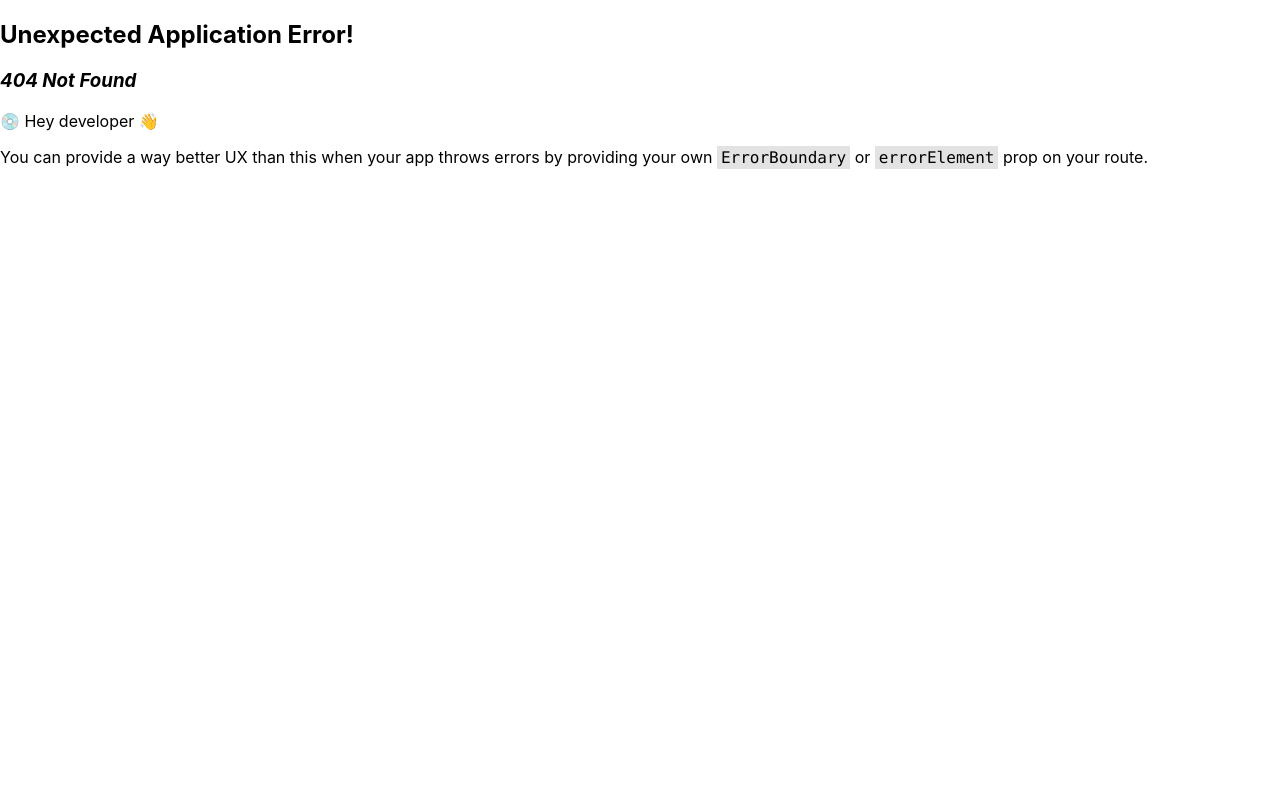
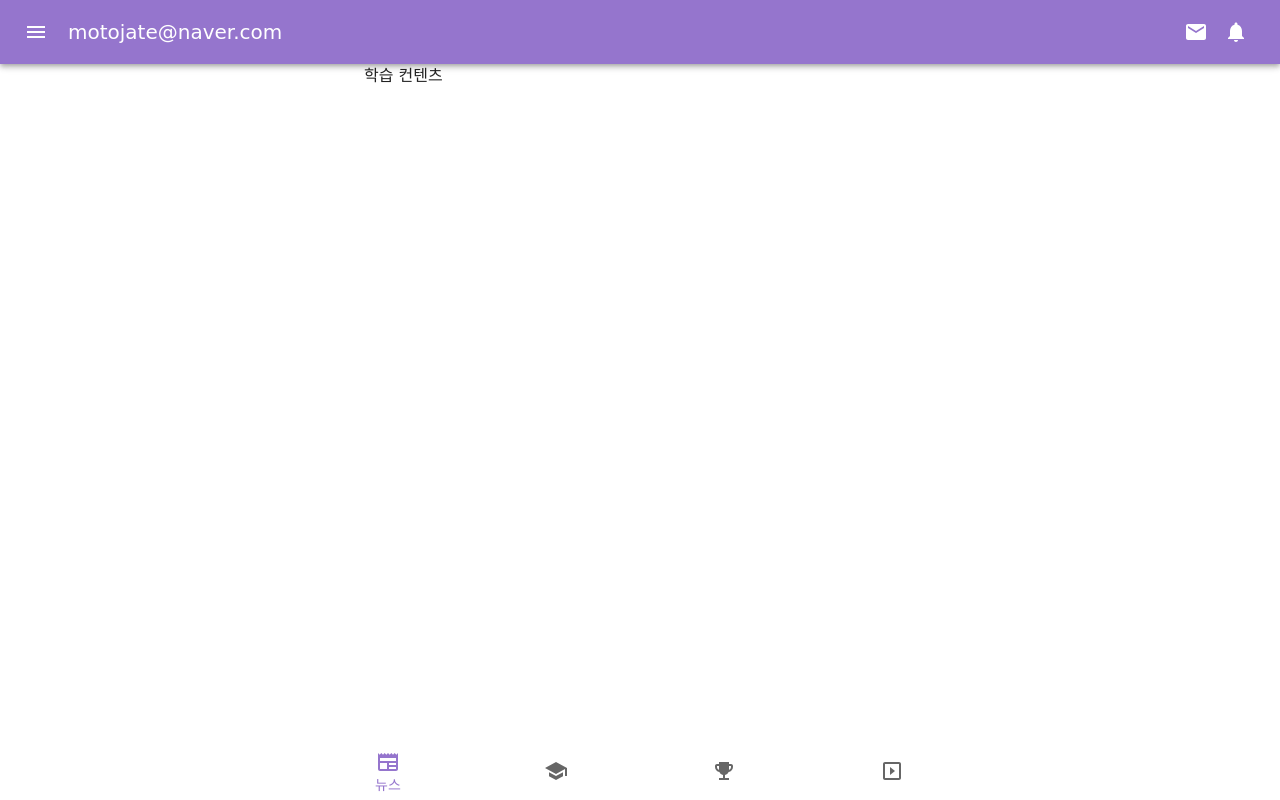
Before and after one commit to SVM-TEAM/bokka-client, a React (Create React App) app: page /home/learn in a window 1280 px wide. Before the commit this address had no page. Built offline with nearby package versions, Linux system fonts and the light colour scheme.

Commit message:
[FEAT] 메인 페이지 [RV] 신서영 - 하단 푸터 as const를 활용하여, 구체적인 타입화 적용 - 로그인 시 메인 컨텐츠 중 뉴스 페이지로 가지게 라우터 경로 수정

```diff
--- /dev/null
+++ b/src/components/molecules/contents/main/LearnContent.tsx
@@ -0,0 +1,5 @@
+const LearnContent = () => {
+  return <>학습 컨텐츠</>;
+};
+
+export default LearnContent;
--- /dev/null
+++ b/src/components/molecules/contents/main/NewsContent.tsx
@@ -0,0 +1,5 @@
+const NewsContent = () => {
+  return <>뉴스 컨텐츠</>;
+};
+
+export default NewsContent;
--- /dev/null
+++ b/src/components/molecules/contents/main/RankContent.tsx
@@ -0,0 +1,5 @@
+const RankContent = () => {
+  return <>랭킹 컨텐츠</>;
+};
+
+export default RankContent;
--- /dev/null
+++ b/src/components/molecules/contents/main/ShortsContent.tsx
@@ -0,0 +1,5 @@
+const ShortsContent = () => {
+  return <>쇼츠 컨텐츠</>;
+};
+
+export default ShortsContent;
--- a/src/components/molecules/footers/MainFooter.tsx
+++ b/src/components/molecules/footers/MainFooter.tsx
@@ -5,36 +5,49 @@ import SchoolIcon from '@mui/icons-material/School';
 import SlideshowIcon from '@mui/icons-material/Slideshow';
 import NewspaperIcon from '@mui/icons-material/Newspaper';
 import { useState } from 'react';
+import { useNavigate } from 'react-router-dom';
+import { MainFooterObjectType } from 'src/types';
+import { MAIN_FOOTER_ICONS } from 'src/constants/datas';
 
 const MainFooter = () => {
-  const [value, setValue] = useState('news');
+  const navigate = useNavigate();
+  const [value, setValue] = useState<MainFooterObjectType>(
+    MAIN_FOOTER_ICONS.NEWS
+  );
 
-  const handleChange = (event: React.SyntheticEvent, newValue: string) => {
+  const getIcon = (value: MainFooterObjectType['value']) => {
+    switch (value) {
+      case 'NEWS':
+        return <NewspaperIcon />;
+      case 'LEARN':
+        return <SchoolIcon />;
+      case 'RANK':
+        return <EmojiEventsIcon />;
+      case 'SHORTS':
+        return <SlideshowIcon />;
+    }
+  };
+
+  const handleChange = (
+    event: React.SyntheticEvent,
+    newValue: MainFooterObjectType
+  ) => {
     setValue(newValue);
+    navigate(`/home/${newValue.url}`);
   };
 
   return (
     <BottomNavigation value={value} onChange={handleChange}>
-      <BottomNavigationAction
-        label="소식"
-        value="news"
-        icon={<NewspaperIcon />}
-      />
-      <BottomNavigationAction
-        label="학습"
-        value="learn"
-        icon={<SchoolIcon />}
-      />
-      <BottomNavigationAction
-        label="랭크"
-        value="rank"
-        icon={<EmojiEventsIcon />}
-      />
-      <BottomNavigationAction
-        label="영상"
-        value="shorts"
-        icon={<SlideshowIcon />}
-      />
+      {Object.values(MAIN_FOOTER_ICONS).map((obj) => {
+        return (
+          <BottomNavigationAction
+            key={obj.value}
+            label={obj.label}
+            value={obj}
+            icon={getIcon(obj.value)}
+          />
+        );
+      })}
     </BottomNavigation>
   );
 };
--- a/src/components/molecules/forms/auth/LoginForm.tsx
+++ b/src/components/molecules/forms/auth/LoginForm.tsx
@@ -17,7 +17,8 @@ const LoginForm = () => {
       password: password,
       authProvider: 'LOCAL',
     });
-    if (result === 'SUCCESS_LOGIN') return navigate('/', { replace: true });
+    if (result === 'SUCCESS_LOGIN')
+      return navigate('/home/news', { replace: true });
     setError(true);
     setErrorHelperText(result);
   };
--- a/src/constants/datas.ts
+++ b/src/constants/datas.ts
@@ -1 +1,7 @@
 export const DEFAULT_WEB_SITE_TYPE = 'MYEONJEOB_BOKKA';
+export const MAIN_FOOTER_ICONS = {
+  NEWS: { value: 'NEWS', url: 'news', label: '뉴스' },
+  LEARN: { value: 'LEARN', url: 'learn', label: '학습' },
+  RANK: { value: 'RANK', url: 'rank', label: '랭크' },
+  SHORTS: { value: 'SHORTS', url: 'shorts', label: '쇼츠' },
+} as const;
--- a/src/pages/Main.tsx
+++ b/src/pages/Main.tsx
@@ -1,4 +1,6 @@
+import { Box } from '@mui/material';
 import { useEffect, useState } from 'react';
+import { Outlet } from 'react-router-dom';
 import PopUpModal from 'src/components/molecules/modals/PopUpModal';
 import useAppSelector from 'src/hooks/useAppSelector';
 
@@ -14,11 +16,14 @@ const HomeMain = () => {
   }, []);
 
   return (
-    <PopUpModal
-      open={modalOpen}
-      handleClose={handleModalClose}
-      content={message}
-    />
+    <Box>
+      <PopUpModal
+        open={modalOpen}
+        handleClose={handleModalClose}
+        content={message}
+      />
+      <Outlet />
+    </Box>
   );
 };
 
--- a/src/types/common.ts
+++ b/src/types/common.ts
@@ -1,3 +1,5 @@
+import { MAIN_FOOTER_ICONS } from 'src/constants/datas';
+
 export interface AxiosResponseData<T> {
   code: number;
   result: T;
@@ -20,3 +22,5 @@ export interface LabelValueCommonInterface<ValueType> {
 
 export type AuthProviderType = 'GOOGLE' | 'KAKAO' | 'NAVER';
 export type AuthErrorCodeType = 3000 | 3001 | 3002 | 5000;
+export type MainFooterObjectType =
+  (typeof MAIN_FOOTER_ICONS)[keyof typeof MAIN_FOOTER_ICONS];
```
Also changed, not shown: src/routes/index.tsx (+23 -1 lines).
